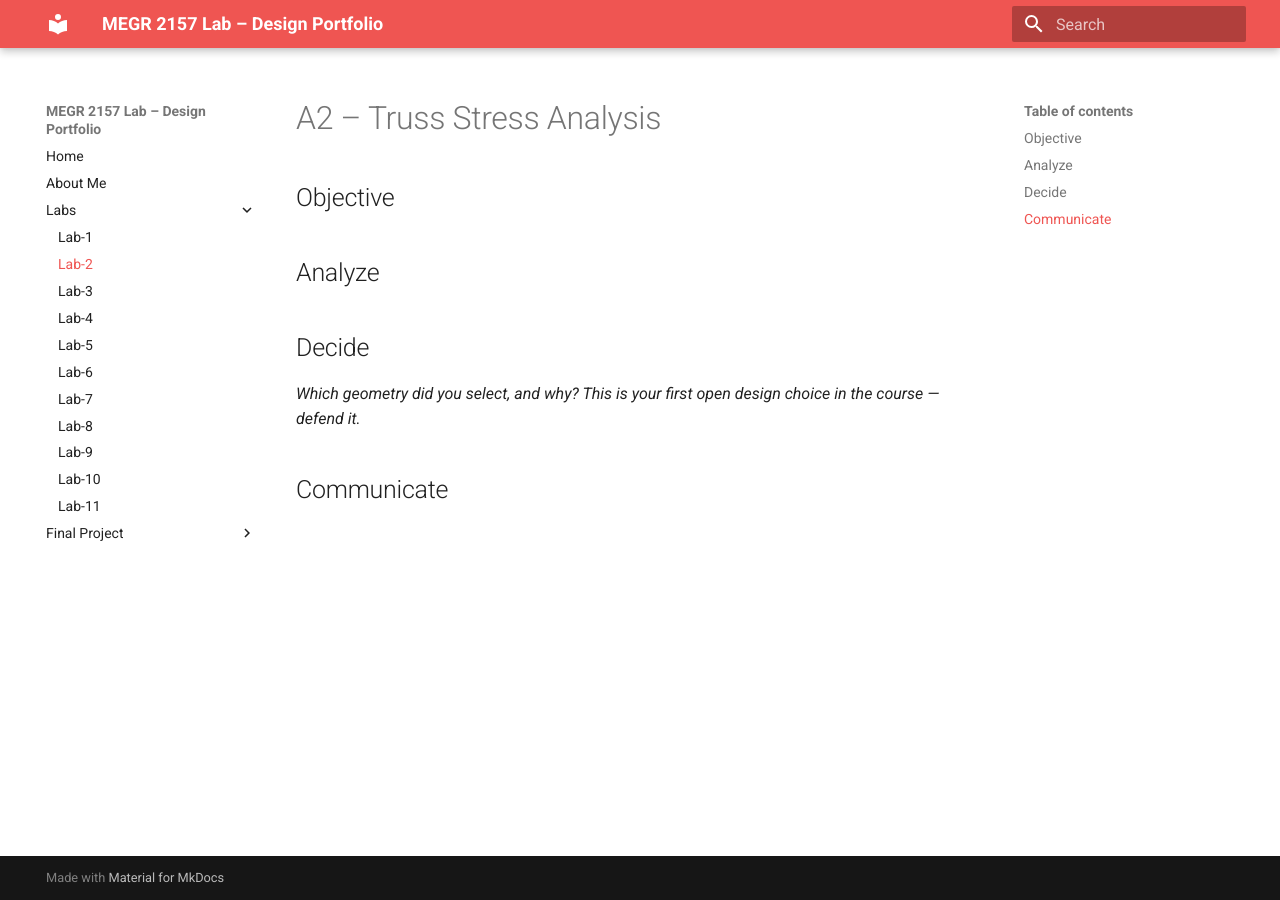
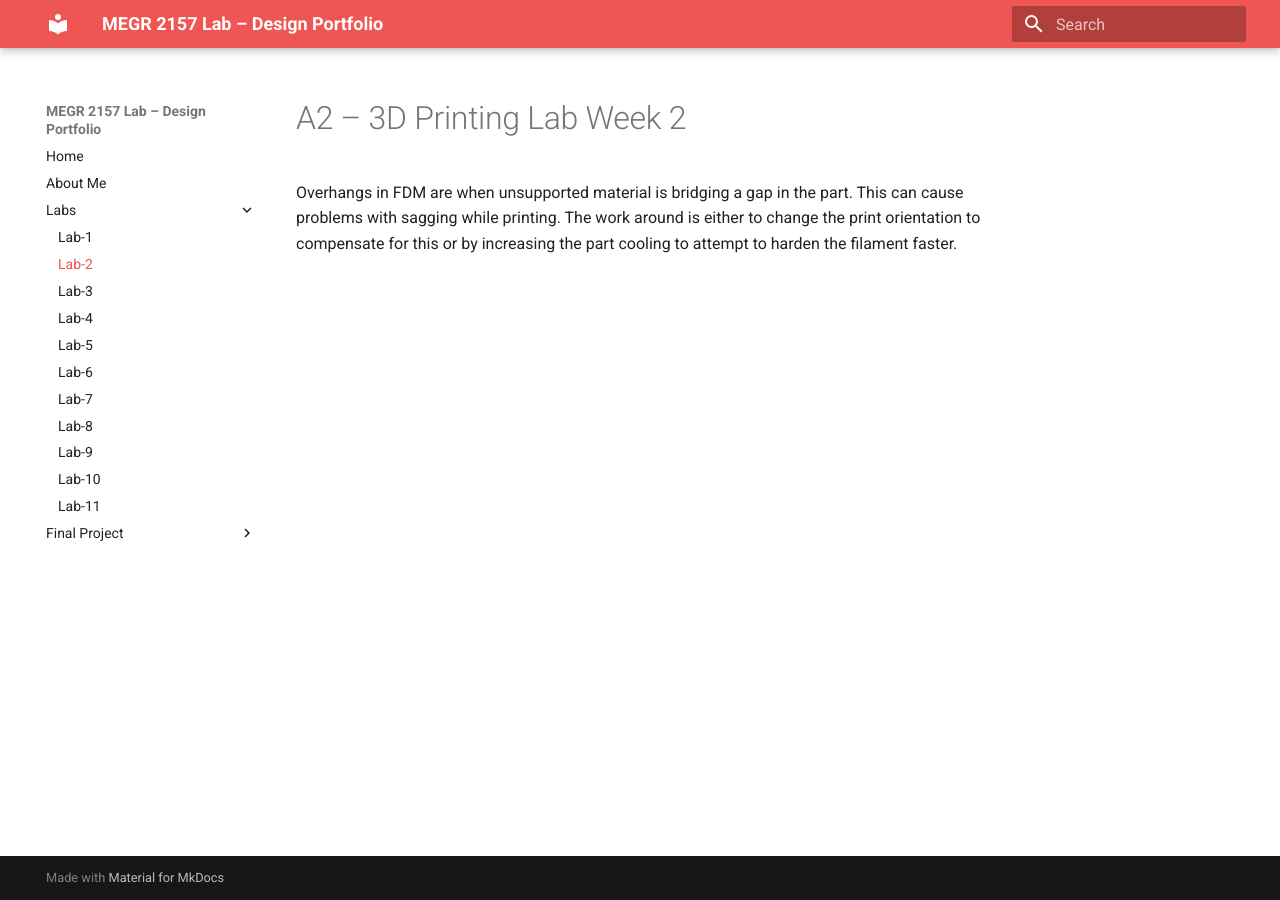
Before and after one commit to jfbrand/jack-brandon-lab-portfolio, an MkDocs documentation site: the page built from docs/Labs/L02/index.md, in a window 1280 px wide. Built offline with MkDocs 1.6.1 and Material for MkDocs 9.7.7, drawn with Linux system fonts in a browser that asks for light colours.

Commit message:
Revise lab document for 3D Printing Lab Week 2
Updated the title and content for the lab document to reflect the 3D Printing Lab Week 2 focus, including a new objective regarding overhangs in FDM printing.

```diff
--- a/docs/Labs/L02/index.md
+++ b/docs/Labs/L02/index.md
@@ -1,12 +1,3 @@
-# A2 – Truss Stress Analysis
+# A2 – 3D Printing Lab Week 2
 
-## Objective
-
-
-## Analyze
-
-
-## Decide
-_Which geometry did you select, and why? This is your first open design choice in the course — defend it._
-
-## Communicate
+Overhangs in FDM are when unsupported material is bridging a gap in the part. This can cause problems with sagging while printing. The work around is either to change the print orientation to compensate for this or by increasing the part cooling to attempt to harden the filament faster.
```
